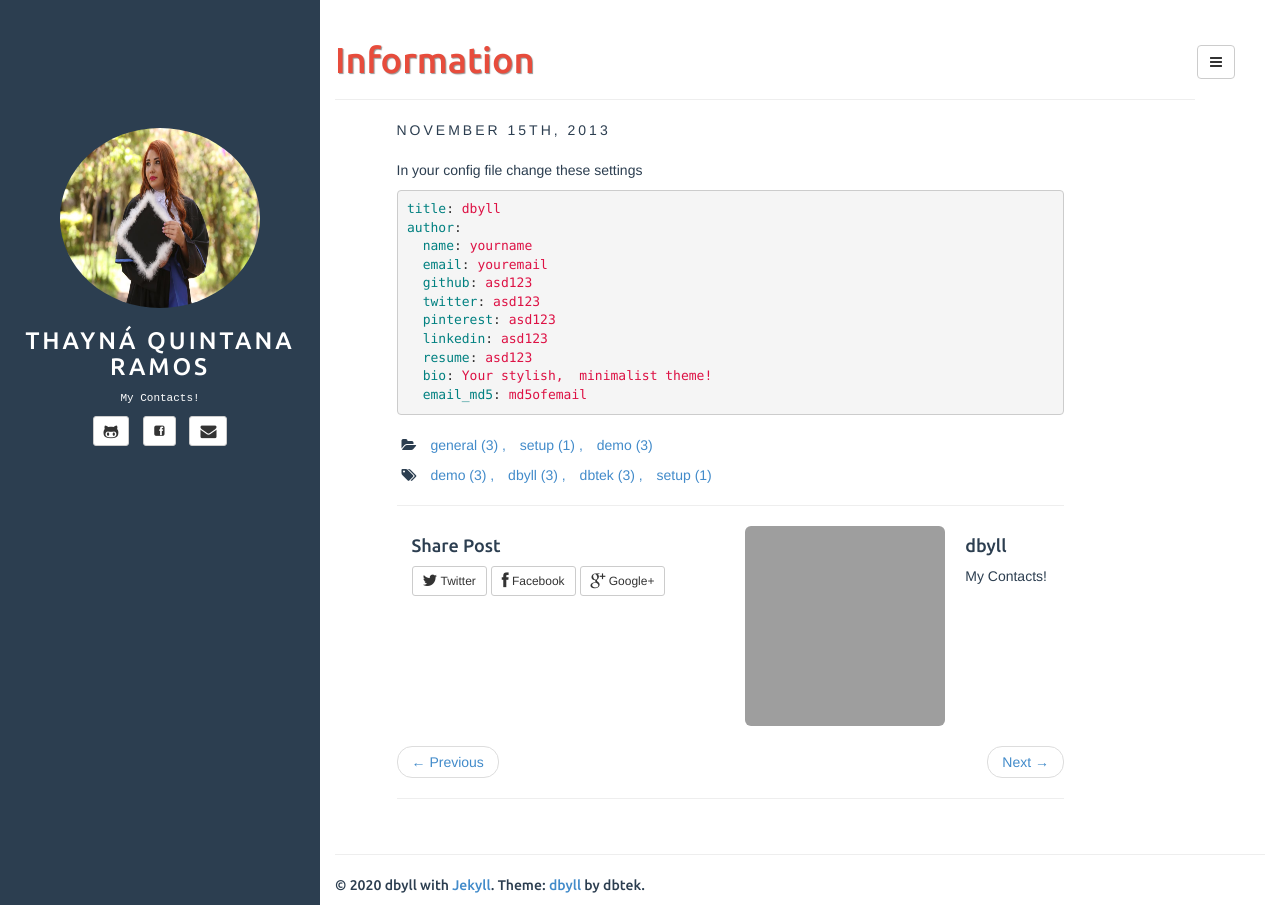
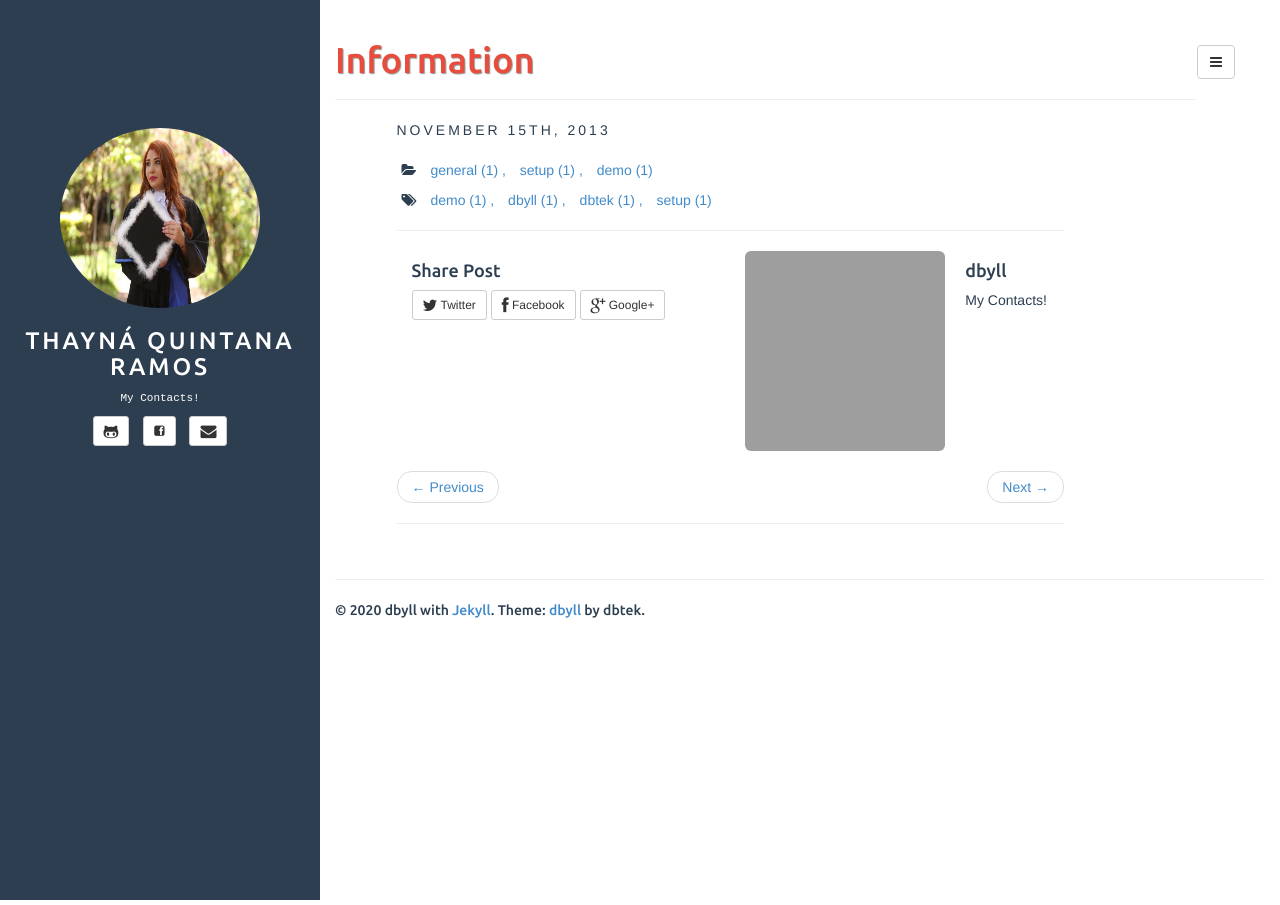
Before and after one commit to ThayQR/thayQR.github.io, a Jekyll site: the page built from _posts/2013-11-15-configuration.md, in a window 1280 px wide. Built offline with Jekyll 4.4.1, drawn with Linux system fonts in a browser that asks for light colours; grey boxes are pictures that could not be loaded.

Commit message:
commenting text

```diff
--- a/_posts/2013-11-15-configuration.md
+++ b/_posts/2013-11-15-configuration.md
@@ -6,7 +6,7 @@
 fullview: true
 ---
 
-In your config file change these settings
+<!-- In your config file change these settings
 
 {% highlight yaml %}
 title: dbyll
@@ -20,4 +20,4 @@
   resume: asd123
   bio: Your stylish,  minimalist theme!
   email_md5: md5ofemail
-{% endhighlight %}
+{% endhighlight %} -->
```
Also changed, not shown: _posts/2013-11-14-sample-2.md (+2 -1 lines), _posts/2013-11-14-sample.md (+2 -2 lines).
